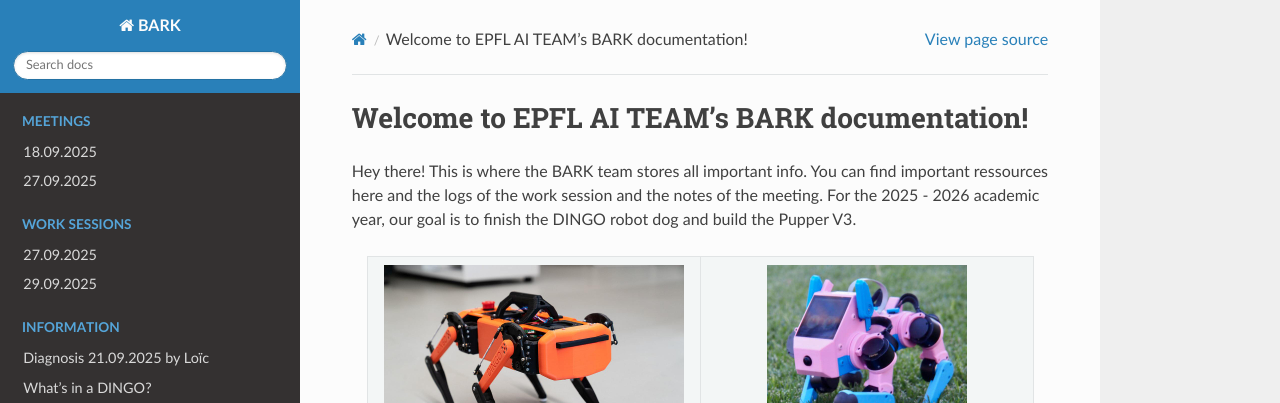
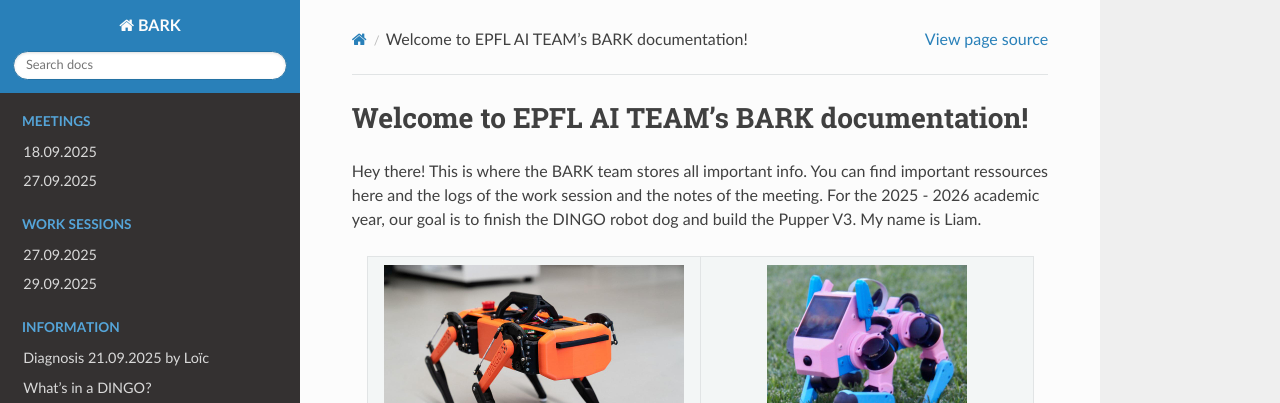
Before and after one commit to lolothecoder/BARK_Documentation, a Sphinx documentation site: the page built from docs/source/index.rst, in a window 1280 px wide and 900 px high. Shown: the top 403 px of the window. Built offline with Sphinx 7.4.7 and the Read the Docs theme 3.1.0, drawn with Linux system fonts in a browser that asks for light colours.

Commit message:
Update introduction in BARK documentation

```diff
--- a/docs/source/index.rst
+++ b/docs/source/index.rst
@@ -1,7 +1,7 @@
 Welcome to EPFL AI TEAM's BARK documentation!
 =============================================
 
-Hey there! This is where the BARK team stores all important info. You can find important ressources here and the logs of the work session and the notes of the meeting. For the 2025 - 2026 academic year, our goal is to finish the DINGO robot dog and build the Pupper V3.
+Hey there! This is where the BARK team stores all important info. You can find important ressources here and the logs of the work session and the notes of the meeting. For the 2025 - 2026 academic year, our goal is to finish the DINGO robot dog and build the Pupper V3. My name is Liam.
 
 .. list-table::
    :widths: 50 50
```
